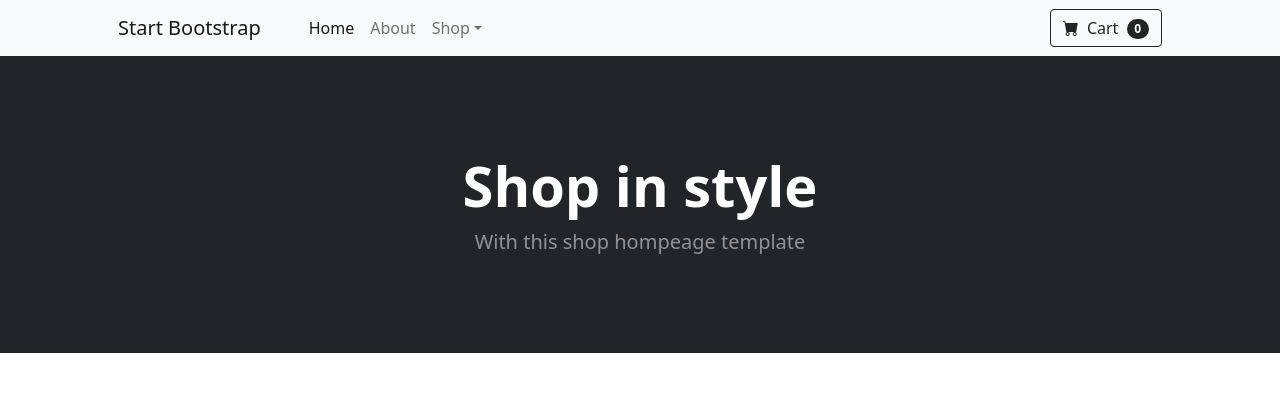
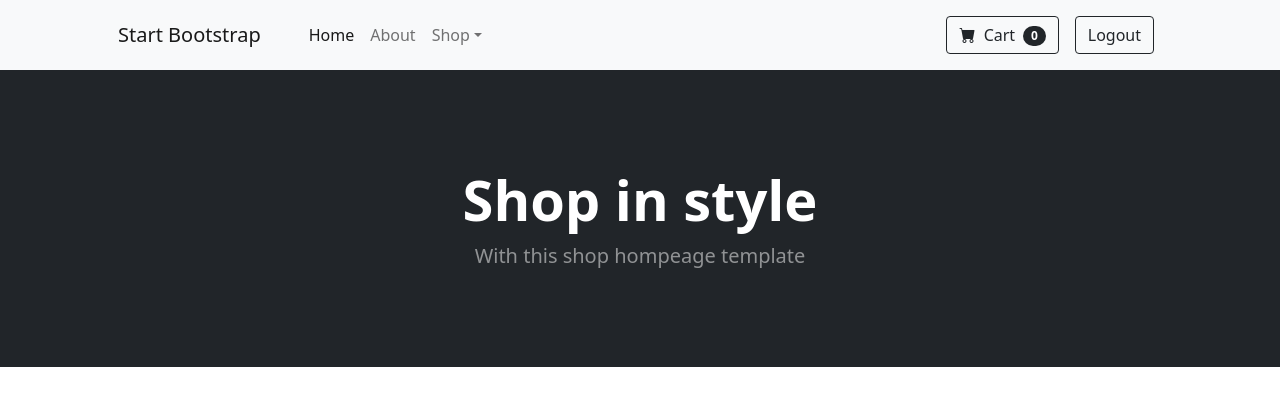
Before and after one commit to Dimitri63/symfony_examen_dg, a Symfony app: template templates/home/index.html.twig in a window 1280 px wide. Shown: the top 420 px of the page. Run offline with Twig, Linux system fonts and the light colour scheme; the template is opened without the code that fills it, so the values that code supplies are empty; some libraries are stand-ins or nearby versions.

Commit message:
separate header && navbar, logout success

```diff
--- a/src/Controller/HomeController.php
+++ b/src/Controller/HomeController.php
@@ -9,7 +9,7 @@ use Symfony\Component\Routing\Annotation\Route;
 
 class HomeController extends AbstractController
 {
-    #[Route('/home', name: 'home')]
+    #[Route('/home', name: 'app_home')]
     public function index(ProductRepository $productRepository): Response
     {
         $products = $productRepository->findAll();
--- a/src/Security/LoginFormAuthenticator.php
+++ b/src/Security/LoginFormAuthenticator.php
@@ -52,7 +52,7 @@ class LoginFormAuthenticator extends AbstractLoginFormAuthenticator
         }
 
         // For example:
-        //return new RedirectResponse($this->urlGenerator->generate('some_route'));
+        return new RedirectResponse($this->urlGenerator->generate('app_home'));
         throw new \Exception('TODO: provide a valid redirect inside '.__FILE__);
     }
 
--- a/templates/home/index.html.twig
+++ b/templates/home/index.html.twig
@@ -3,6 +3,7 @@
 {% block title %}Hello HomeController!{% endblock %}
 
 {% block body %}
+    {%  include('include/nav.html.twig') %}
     {%  include('include/header.html.twig') %}
     <section class="py-5">
         <div class="container px-4 px-lg-5 mt-5">
--- a/templates/include/header.html.twig
+++ b/templates/include/header.html.twig
@@ -1,32 +1,3 @@
-<!-- Navigation-->
-<nav class="navbar navbar-expand-lg navbar-light bg-light">
-    <div class="container px-4 px-lg-5">
-        <a class="navbar-brand" href="#!">Start Bootstrap</a>
-        <button class="navbar-toggler" type="button" data-bs-toggle="collapse" data-bs-target="#navbarSupportedContent" aria-controls="navbarSupportedContent" aria-expanded="false" aria-label="Toggle navigation"><span class="navbar-toggler-icon"></span></button>
-        <div class="collapse navbar-collapse" id="navbarSupportedContent">
-            <ul class="navbar-nav me-auto mb-2 mb-lg-0 ms-lg-4">
-                <li class="nav-item"><a class="nav-link active" aria-current="page" href="#!">Home</a></li>
-                <li class="nav-item"><a class="nav-link" href="#!">About</a></li>
-                <li class="nav-item dropdown">
-                    <a class="nav-link dropdown-toggle" id="navbarDropdown" href="#" role="button" data-bs-toggle="dropdown" aria-expanded="false">Shop</a>
-                    <ul class="dropdown-menu" aria-labelledby="navbarDropdown">
-                        <li><a class="dropdown-item" href="#!">All Products</a></li>
-                        <li><hr class="dropdown-divider" /></li>
-                        <li><a class="dropdown-item" href="#!">Popular Items</a></li>
-                        <li><a class="dropdown-item" href="#!">New Arrivals</a></li>
-                    </ul>
-                </li>
-            </ul>
-            <form class="d-flex">
-                <button class="btn btn-outline-dark" type="submit">
-                    <i class="bi-cart-fill me-1"></i>
-                    Cart
-                    <span class="badge bg-dark text-white ms-1 rounded-pill">0</span>
-                </button>
-            </form>
-        </div>
-    </div>
-</nav>
 <!-- Header-->
 <header class="bg-dark py-5">
     <div class="container px-4 px-lg-5 my-5">
--- /dev/null
+++ b/templates/include/nav.html.twig
@@ -0,0 +1,47 @@
+<!-- Navigation-->
+<nav class="navbar navbar-expand-lg navbar-light bg-light">
+
+    <div class="container px-4 px-lg-5">
+
+        <a class="navbar-brand" href="#!">Start Bootstrap</a>
+        <button class="navbar-toggler" type="button" data-bs-toggle="collapse" data-bs-target="#navbarSupportedContent" aria-controls="navbarSupportedContent" aria-expanded="false" aria-label="Toggle navigation"><span class="navbar-toggler-icon"></span></button>
+
+        <div class="collapse navbar-collapse" id="navbarSupportedContent">
+
+            <ul class="navbar-nav me-auto mb-2 mb-lg-0 ms-lg-4">
+
+                <li class="nav-item"><a class="nav-link active" aria-current="page" href="#!">Home</a></li>
+                <li class="nav-item"><a class="nav-link" href="#!">About</a></li>
+                <li class="nav-item dropdown">
+                    <a class="nav-link dropdown-toggle" id="navbarDropdown" href="#" role="button" data-bs-toggle="dropdown" aria-expanded="false">Shop</a>
+                    <ul class="dropdown-menu" aria-labelledby="navbarDropdown">
+                        <li><a class="dropdown-item" href="#!">All Products</a></li>
+                        <li><hr class="dropdown-divider" /></li>
+                        <li><a class="dropdown-item" href="#!">Popular Items</a></li>
+                        <li><a class="dropdown-item" href="#!">New Arrivals</a></li>
+                    </ul>
+                </li>
+
+            </ul>
+
+            <ul class="navbar-nav my-2 my-lg-0">
+                <li class="nav-item">
+                    <a class="nav-link" href="">
+                        <button class="btn btn-outline-dark" type="submit">
+                            <i class="bi-cart-fill me-1"></i>
+                            Cart
+                            <span class="badge bg-dark text-white ms-1 rounded-pill">0</span>
+                        </button>
+                    </a>
+                </li>
+                <li class="nav-item">
+                    <a class="nav-link" href="{{ path('app_logout') }}">
+                        <button class="btn btn-outline-dark">Logout</button>
+                    </a>
+                </li>
+            </ul>
+
+        </div>
+
+    </div>
+</nav>
```
